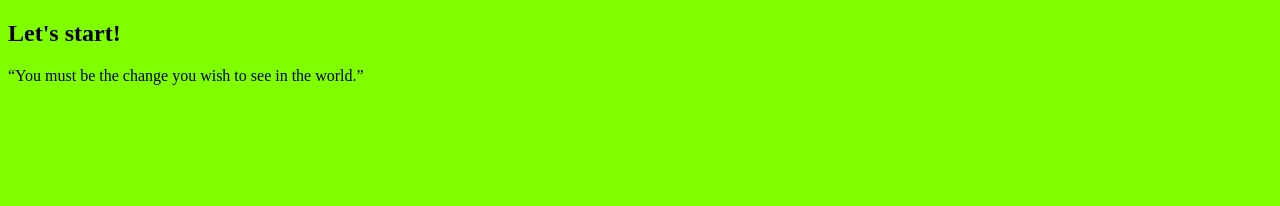
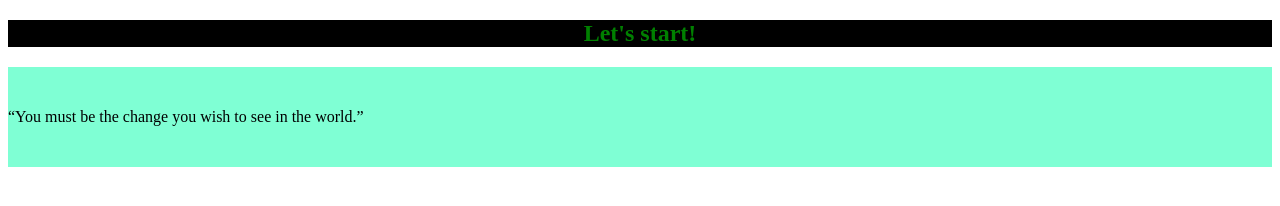
Before and after one commit to jaros12/project_01, a plain HTML site: page index.html in a window 1280 px wide. Drawn offline with Linux system fonts and the light colour scheme.

Commit message:
css added

```diff
--- a/style.css
+++ b/style.css
@@ -1,3 +1,15 @@
-*{
-    background-color: chartreuse;
+.Starting {
+    background-color: black;
+    color: green;
+    text-align: center;
+
 }
+
+.quote {
+    background-color: aquamarine;
+    height: 100px;
+    display: flex;
+    align-items: center;
+    justify-content: space-between;
+
+}
```
